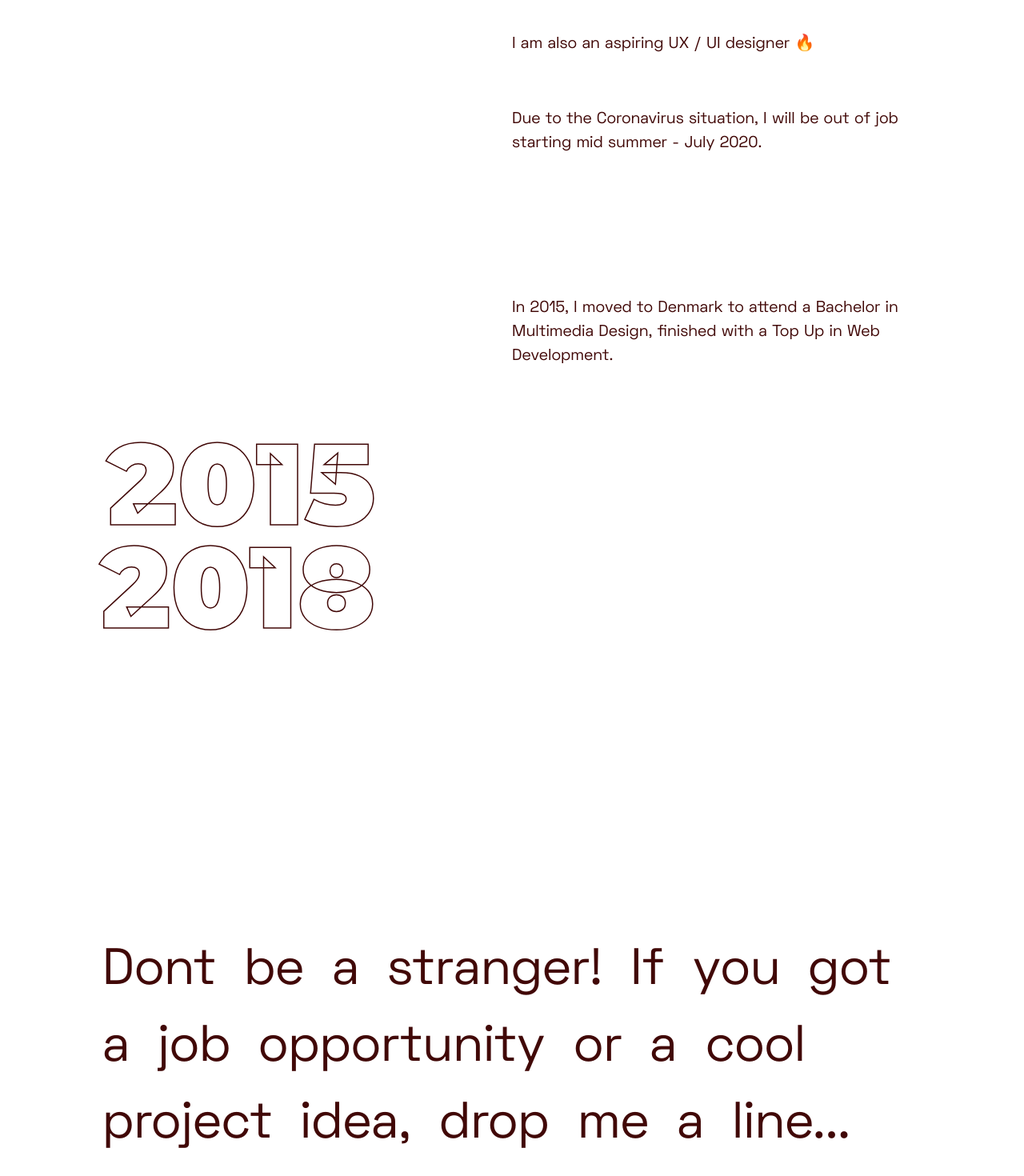
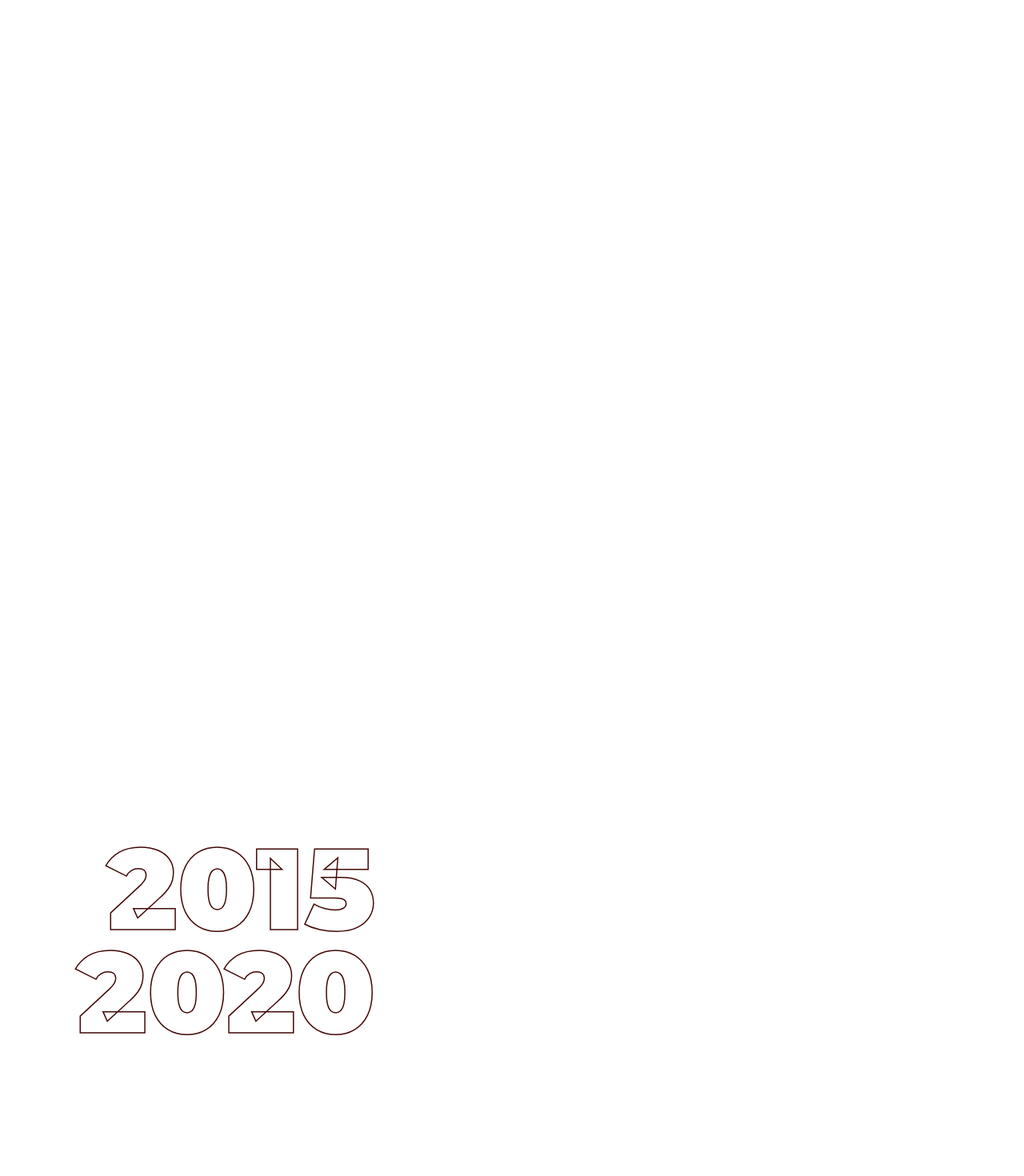
Before and after one commit to Dan-Traian/the-dan, a Vue app: page / in a window 1280 px wide. Shown: the part 1860-3330 px from the top of the page at 80% size. Built offline with nearby package versions, Linux system fonts and the light colour scheme.

Commit message:
finished 2 more sections

```diff
--- a/public/index.html
+++ b/public/index.html
@@ -8,7 +8,7 @@
 
     <title>Dan Traian</title>
   </head>
-  <body>
+  <body data-darkmode="false">
     <noscript>
       <strong
         >We're sorry but the website doesn't work properly without JavaScript enabled. Please enable it to
--- a/src/App.vue
+++ b/src/App.vue
@@ -13,13 +13,13 @@
     <div class="content w-full md:w-4/5 lg:max-w-7xl xl:max-w-10xl px-10 lg:px-0 mx-auto">
       <hero></hero>
 
-      <div class="spacer w-full py-10 md:py-20 mac:py-64"></div>
+      <div class="spacer w-full py-10 min-h-30"></div>
 
-      <what-now class="hidden lg:block"></what-now>
+      <what-now class="hidden lg:block min-h-80"></what-now>
 
-      <div class="spacer w-full py-10 md:py-20 mac:py-64"></div>
+      <div class="spacer w-full py-10 min-h-30"></div>
 
-      <background class="hidden lg:block"></background>
+      <background class="hidden lg:block min-h-80"></background>
 
       <div class="spacer w-full py-10 md:py-20"></div>
 
--- a/src/assets/sass/parts/_typography.scss
+++ b/src/assets/sass/parts/_typography.scss
@@ -135,11 +135,24 @@ $percent : 0.8;
   flex-wrap: wrap;
   div{
     display: block;
-    margin-right: 10px;
-    @media only screen and (min-width: 1200px) {
-      margin-right: 35px;
+    &.small{
+      margin-right: 5px;
+      @media only screen and (min-width: 1200px) {
+        margin-right: 10px;
+      }
     }
-    //border:1px solid red;
+    &.medium{
+      margin-right: 10px;
+      @media only screen and (min-width: 1200px) {
+        margin-right: 35px;
+      }
+    }
+    &.large{
+      margin-right: 10px;
+      @media only screen and (min-width: 1200px) {
+        margin-right: 35px;
+      }
+    }
     overflow: hidden;
     span{
       display: block;
--- a/src/assets/sass/parts/scene.scss
+++ b/src/assets/sass/parts/scene.scss
@@ -36,7 +36,6 @@
   .circle {
     width: 40vw;
     height: 40vw;
-    transform: scale(0.7, 0.7);
     @include respond-to(wide) {
       width: 15vw;
       height: 15vw;
--- a/src/components/Background.vue
+++ b/src/components/Background.vue
@@ -2,19 +2,42 @@
   <section id="background" class="w-full flex items-center justify-star">
     <div class="flex w-full">
       <div class="w-1/2 flex flex-col">
-        <p class="text-medium light text-animate" v-animate-text v-observe-visibility="animateTextIn">
+        <p class="text-medium light text-animate" v-animate-text="'medium'" v-observe-visibility="animateTextIn">
           Whats my background?
         </p>
         <div class="w-2/3 text-right" id="yearsNumbers">
           <p class="number-text" id="yearStart">2015</p>
-          <p class="number-text" id="yearEnd">2018</p>
+          <p class="number-text" id="yearEnd">2020</p>
         </div>
       </div>
 
       <div class="w-1/2">
-        <p class="text-base lg:text-xl light mt-4">
-          In 2015, I moved to Denmark to attend a Bachelor in Multimedia Design, finished with a Top Up in Web
-          Development.
+        <p
+          class="text-base lg:text-xl light mt-4 text-animate"
+          v-animate-text="'small'"
+          v-observe-visibility="animateTextIn"
+        >
+          Graduating from KEA in Multimedia Design and technology, I had an internship at Superb as a digital content
+          and social media creator. After 6 months, I contiued my education with a Top Up in Web development.
+        </p>
+
+        <p
+          class="text-base lg:text-xl light mt-16 text-animate"
+          v-animate-text="'small'"
+          v-observe-visibility="animateTextIn"
+        >
+          Midway to the top up, I got hired at Flyhjaelp, as a junior Full stack developer. Jumping into an already
+          existing project, I slowly developed myself into a Laravel and Vue developer, focused more on the frontend
+          part. The team I was part of had an amazing impact in my growth, slowly gaining more knowledge in testing,
+          security integrations and backed servering.
+        </p>
+        <p
+          class="text-base lg:text-xl light mt-16 text-animate"
+          v-animate-text="'small'"
+          v-observe-visibility="animateTextIn"
+        >
+          With my prior experience, I slowly took over the creative and design proceses, becoming the lead designer in
+          the team, which was a combined position with my still in place frontend developer responsabilites and tasks.
         </p>
       </div>
     </div>
--- a/src/components/Contact.vue
+++ b/src/components/Contact.vue
@@ -3,14 +3,14 @@
     <div class="text mt-20 flex flex-col w-full">
       <p
         class="text-2xl lg:text-6xl light light w-full text-animate"
-        v-animate-text
+        v-animate-text="'medium'"
         v-observe-visibility="animateTextIn"
       >
         Dont be a stranger! If you got a job opportunity or a cool project idea, drop me a line...
       </p>
       <a
         class="link text-email outlined-text link-reset bold text-animate hoverable"
-        v-animate-text
+        v-animate-text="'large'"
         v-observe-visibility="animateTextIn"
         href="mailto:roman.dan.traian@gmail.com"
       >
--- a/src/components/Hero.vue
+++ b/src/components/Hero.vue
@@ -1,7 +1,12 @@
 <template>
   <section id="hero" class="w-full flex lg:pt-32 mac:pt-48 ">
     <div class="text pt-32 mac:pt-64" id="introText">
-      <p class="text-intro light text-animate " v-animate-text v-observe-visibility="animateTextIn">
+      <p
+        class="text-intro light text-animate "
+        v-animate-text="'large'"
+        v-observe-visibility="animateTextIn"
+        data-theme="dark"
+      >
         Hello! I'm Dan Traian! I have a passion for building highly polished user experiences, and enjoy seeing them
         developed to the very end. I strive to work in cross-disciplinary teams to innovate and deliver!
       </p>
--- a/src/components/WhatNow.vue
+++ b/src/components/WhatNow.vue
@@ -2,20 +2,32 @@
   <section id="whatNow" class="w-full flex items-center justify-start">
     <div class="flex w-full">
       <div class="w-1/2 overflow-hidden">
-        <p class="text-medium light text-animate" v-animate-text v-observe-visibility="animateTextIn">
+        <p class="text-medium light text-animate" v-animate-text="'large'" v-observe-visibility="animateTextIn">
           What am I doing right now?
         </p>
       </div>
 
       <div class="w-1/2">
-        <p class="text-base lg:text-xl light mt-4">
+        <p
+          class="text-base lg:text-xl light mt-4 text-animate"
+          v-animate-text="'small'"
+          v-observe-visibility="animateTextIn"
+        >
           Currently I am working as a Full stack Developer, working mainly on Laravel and Vue.js at Flyhjaelp Aps.
         </p>
 
-        <p class="text-base lg:text-xl light mt-16">
+        <p
+          class="text-base lg:text-xl light mt-16 text-animate"
+          v-animate-text="'small'"
+          v-observe-visibility="animateTextIn"
+        >
           I am also an aspiring UX / UI designer 🔥
         </p>
-        <p class="text-base lg:text-xl light mt-16">
+        <p
+          class="text-base lg:text-xl light mt-16 text-animate"
+          v-animate-text="'small'"
+          v-observe-visibility="animateTextIn"
+        >
           Due to the Coronavirus situation, I will be out of job starting mid summer - July 2020.
         </p>
       </div>
--- a/src/directives/AnimateText.js
+++ b/src/directives/AnimateText.js
@@ -1,11 +1,12 @@
 export default {
-  bind: function(el) {
+  bind: function(el, binding) {
+    console.log(binding.expression);
     let words = el.innerHTML.split(" ");
     let newText = "";
     words.shift();
     words.pop();
     words.forEach(word => {
-      newText += "<div><span>" + word + "</span></div>";
+      newText += "<div class=" + binding.expression + "><span>" + word + "</span></div>";
     });
     el.innerHTML = newText;
   },
--- a/src/mixins/GlobalMixin.js
+++ b/src/mixins/GlobalMixin.js
@@ -15,6 +15,12 @@ export const globalMixin = {
         if (isVisible) element.classList.add("active");
         else element.classList.remove("active");
       });
+      this.changeTheme(element.target);
+    },
+    changeTheme(element) {
+      let themeToTransitionTo = element.dataset.theme;
+      let isDarkMode = document.querySelector("body").dataset.darkmode;
+      console.log(themeToTransitionTo, isDarkMode);
     },
   },
 };
```
